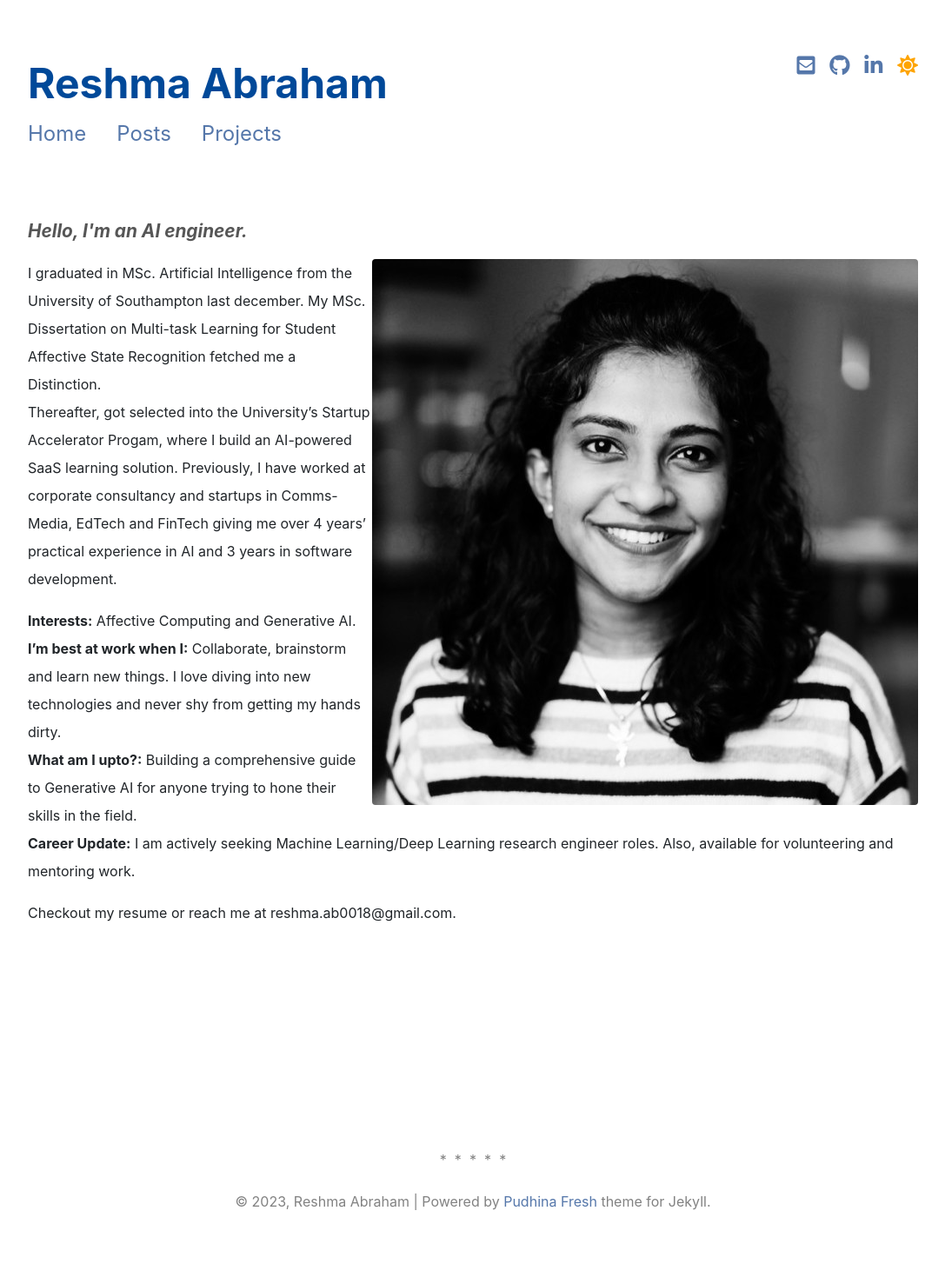
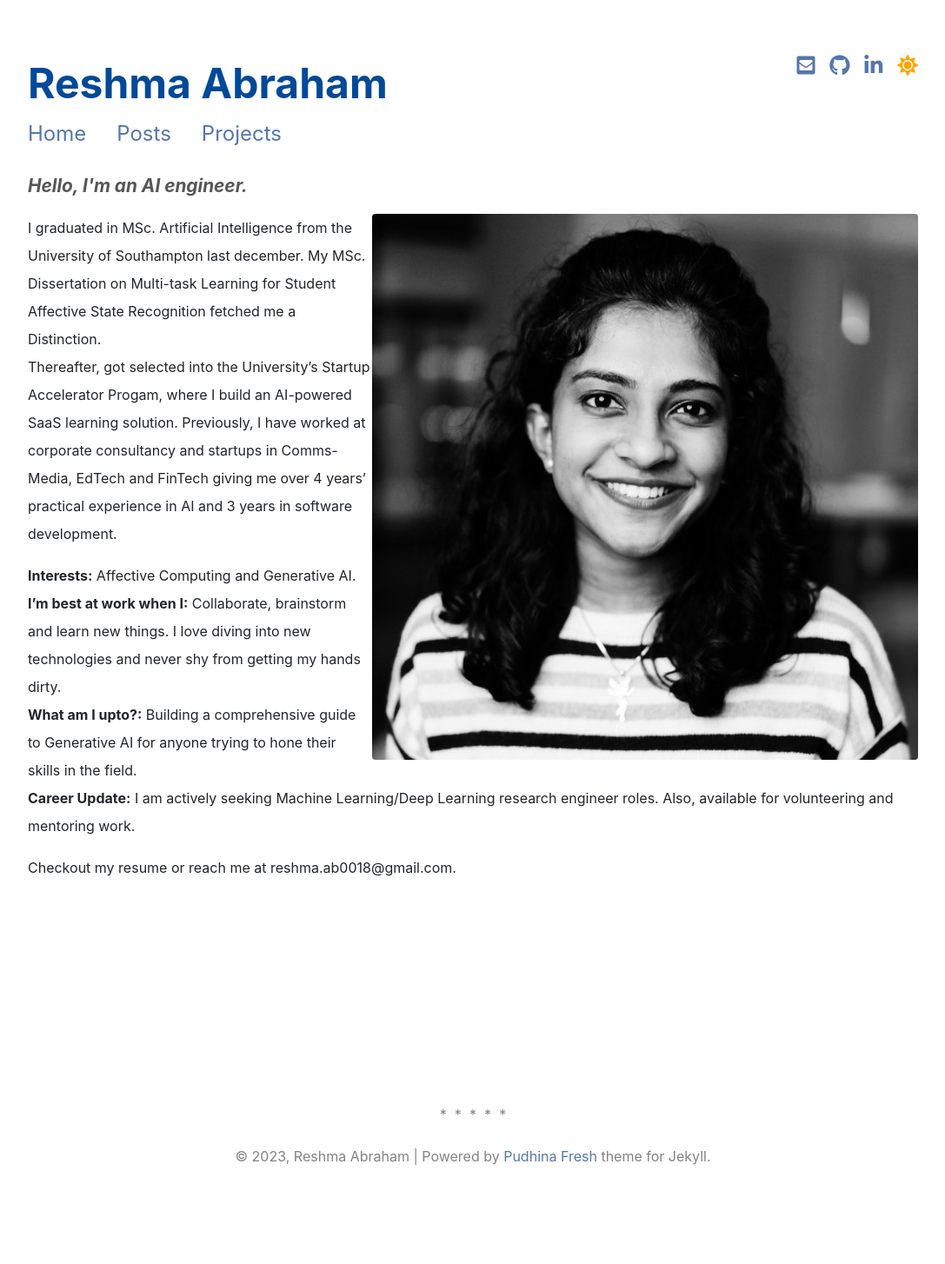
Before and after one commit to Resh-97/Pockets-Of-Reflection, a Jekyll site: the page built from index.md, in a window 1280 px wide. Shown: the whole page at 87% size, without its empty margins (96-1183 px from the left). Built offline with Jekyll 4.4.1, drawn with Linux system fonts in a browser that asks for light colours; nearby versions of some CDN libraries; a style sheet for code colours, icons or effects is not loaded; after the commit the page ends 1402 px from its top, so only the background shows below that.

Commit message:
Update main.css

```diff
--- a/assets/css/main.css
+++ b/assets/css/main.css
@@ -128,7 +128,7 @@ a.logo:hover {
 
 /* =Titles */ /*************************************************************/
 .page-title {
-  margin: 30px auto;
+  /*margin: 30px auto;*/
   text-align: center;
 }
 
```
